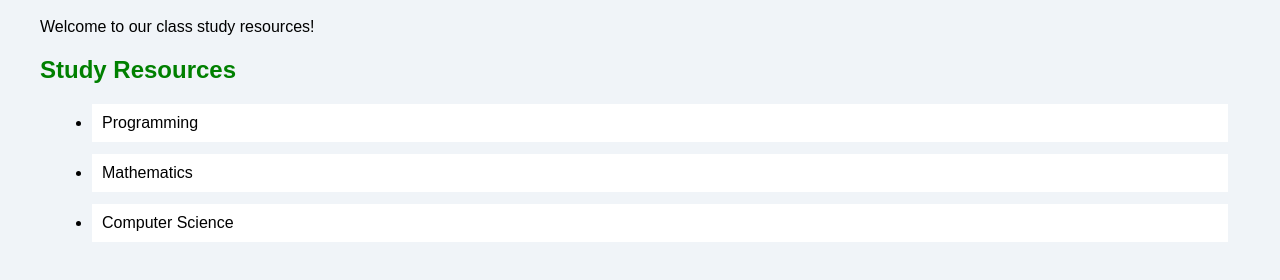
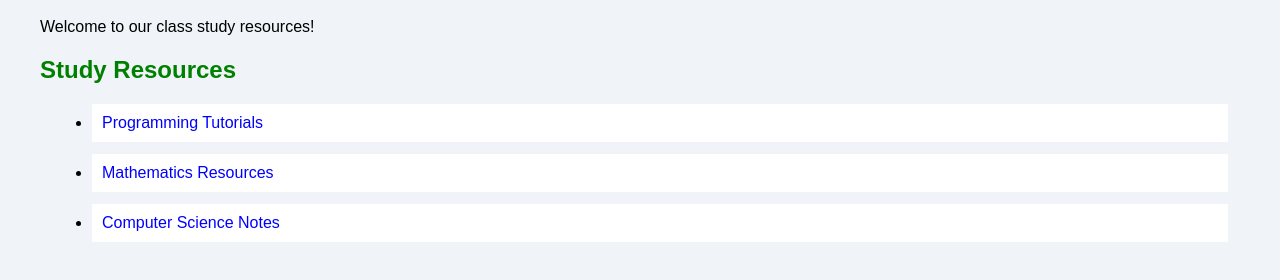
Before and after one commit to Akhil-033/class-resources, a plain HTML site: page index.html in a window 1280 px wide. Shown: the part 80-360 px from the top of the page. Drawn offline with Linux system fonts and the light colour scheme.

Commit message:
Add study resource links

```diff
--- a/index.html
+++ b/index.html
@@ -24,6 +24,11 @@
             padding: 10px;
             background-color: white;
         }
+
+        a {
+            color: blue;
+            text-decoration: none;
+        }
     </style>
 </head>
 <body>
@@ -32,9 +37,21 @@
 
     <h2>Study Resources</h2>
     <ul>
-        <li>Programming</li>
-        <li>Mathematics</li>
-        <li>Computer Science</li>
+        <li>
+            <a href="https://www.w3schools.com/">
+                Programming Tutorials
+            </a>
+        </li>
+        <li>
+            <a href="https://www.khanacademy.org/">
+                Mathematics Resources
+            </a>
+        </li>
+        <li>
+            <a href="https://www.geeksforgeeks.org/">
+                Computer Science Notes
+            </a>
+        </li>
     </ul>
 </body>
 </html>
```
